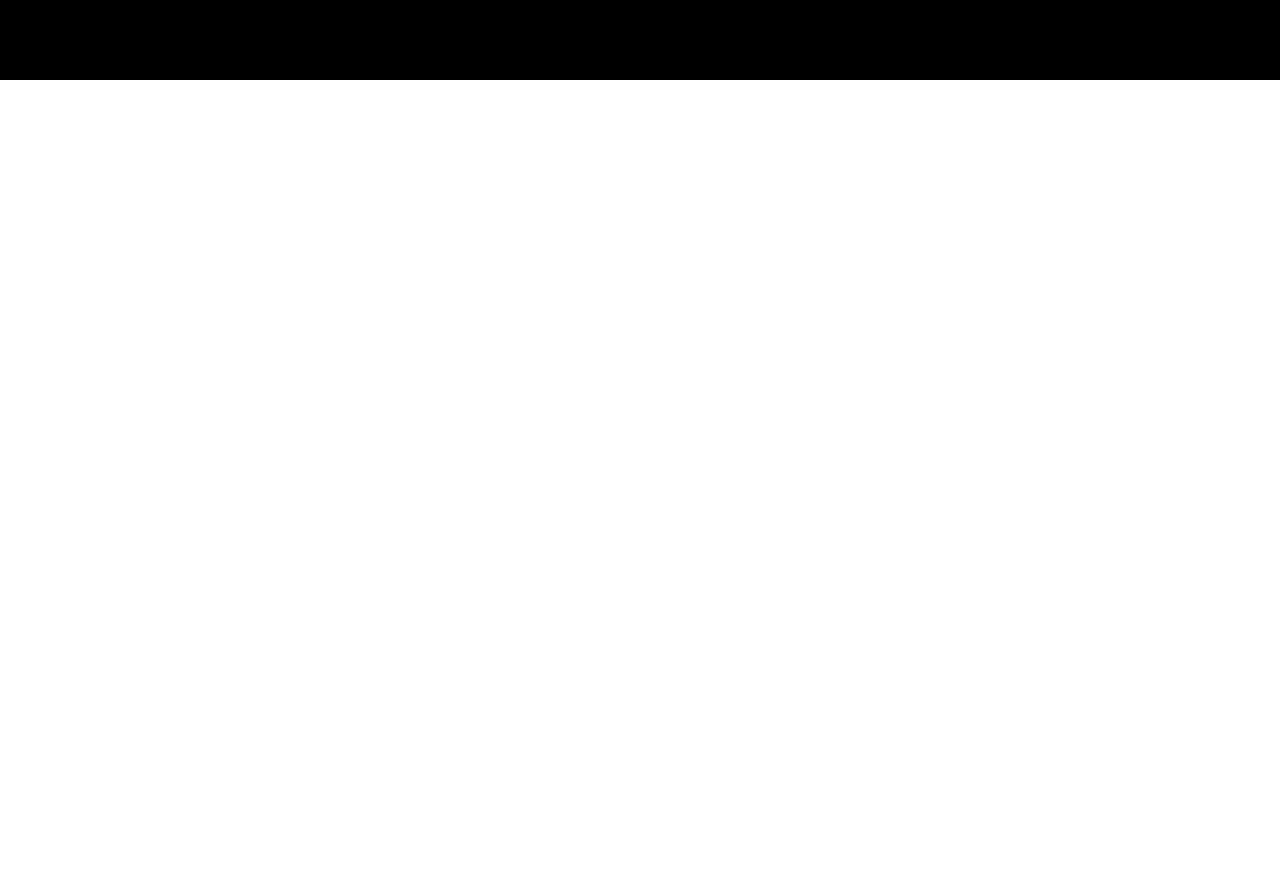
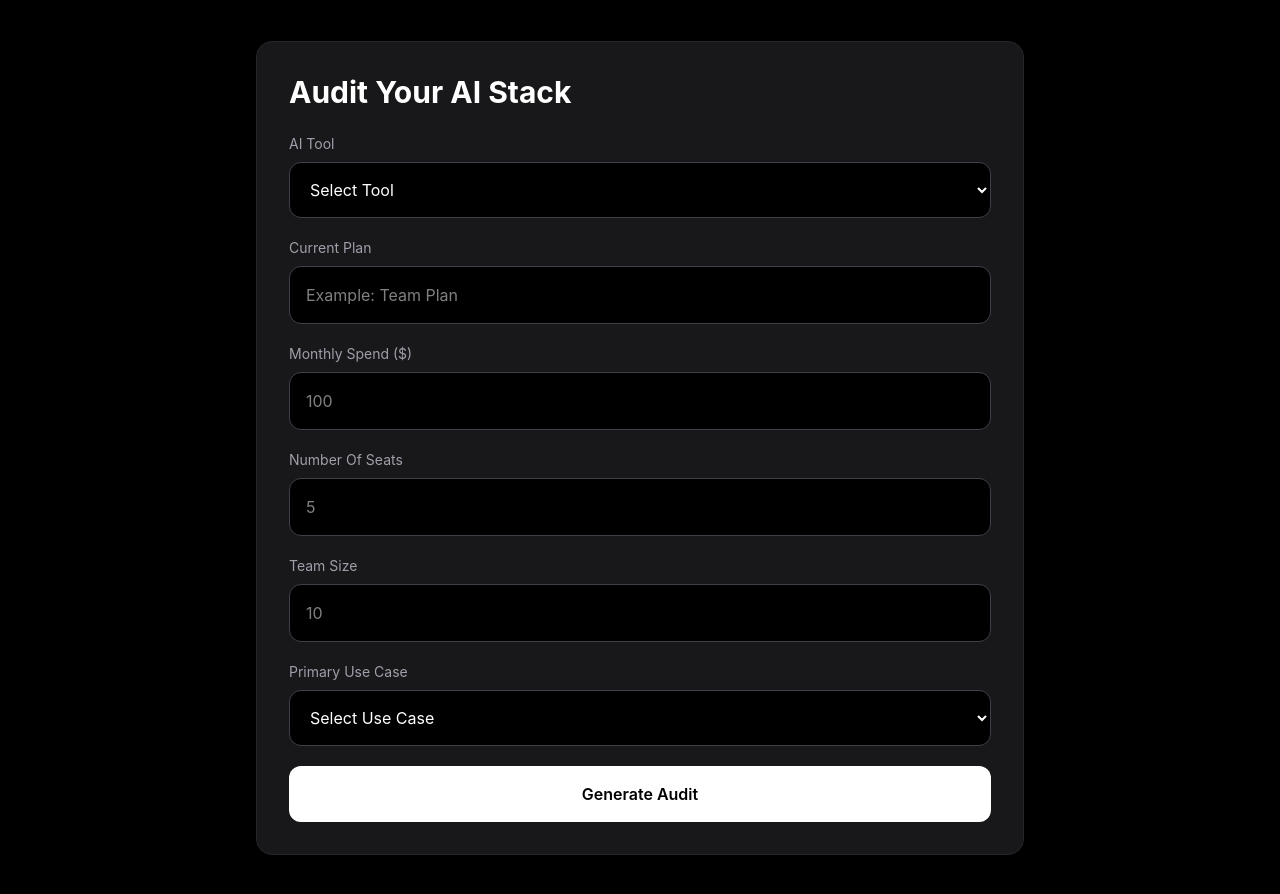
Before and after one commit to nikhilchavan2004/AIStackAudit, a React (Vite) app in the folder client/: page / in a window 1280 px wide. Shown: the part 720-1614 px from the top of the page. Before the commit the page ends 800 px from the top, so only its background shows below. Built offline with nearby package versions, Linux system fonts and the light colour scheme.

Commit message:
feat: build audit input form with local storage persistence

```diff
--- /dev/null
+++ b/client/src/components/AuditForm.jsx
@@ -0,0 +1,184 @@
+import { useState, useEffect } from "react";
+
+const AuditForm = () => {
+
+  const [formData, setFormData] = useState({
+    tool: "",
+    plan: "",
+    spend: "",
+    seats: "",
+    teamSize: "",
+    useCase: "",
+  });
+
+  // Load localStorage data
+  useEffect(() => {
+    const savedData = localStorage.getItem("auditForm");
+
+    if (savedData) {
+      setFormData(JSON.parse(savedData));
+    }
+  }, []);
+
+  // Save to localStorage
+  useEffect(() => {
+    localStorage.setItem("auditForm", JSON.stringify(formData));
+  }, [formData]);
+
+  const handleChange = (e) => {
+    setFormData({
+      ...formData,
+      [e.target.name]: e.target.value,
+    });
+  };
+
+  const handleSubmit = (e) => {
+    e.preventDefault();
+
+    console.log(formData);
+  };
+
+  return (
+    <div className="max-w-3xl mx-auto bg-zinc-900 p-8 rounded-2xl border border-zinc-800">
+
+      <h2 className="text-3xl font-bold mb-6">
+        Audit Your AI Stack
+      </h2>
+
+      <form
+        onSubmit={handleSubmit}
+        className="space-y-5"
+      >
+
+        {/* TOOL */}
+
+        <div>
+          <label className="block mb-2 text-sm text-zinc-400">
+            AI Tool
+          </label>
+
+          <select
+            name="tool"
+            value={formData.tool}
+            onChange={handleChange}
+            className="w-full p-4 rounded-xl bg-black border border-zinc-700 outline-none"
+          >
+            <option value="">Select Tool</option>
+
+            <option>ChatGPT</option>
+            <option>Claude</option>
+            <option>Cursor</option>
+            <option>GitHub Copilot</option>
+            <option>Gemini</option>
+
+          </select>
+        </div>
+
+        {/* PLAN */}
+
+        <div>
+          <label className="block mb-2 text-sm text-zinc-400">
+            Current Plan
+          </label>
+
+          <input
+            type="text"
+            name="plan"
+            placeholder="Example: Team Plan"
+            value={formData.plan}
+            onChange={handleChange}
+            className="w-full p-4 rounded-xl bg-black border border-zinc-700 outline-none"
+          />
+        </div>
+
+        {/* MONTHLY SPEND */}
+
+        <div>
+          <label className="block mb-2 text-sm text-zinc-400">
+            Monthly Spend ($)
+          </label>
+
+          <input
+            type="number"
+            name="spend"
+            placeholder="100"
+            value={formData.spend}
+            onChange={handleChange}
+            className="w-full p-4 rounded-xl bg-black border border-zinc-700 outline-none"
+          />
+        </div>
+
+        {/* SEATS */}
+
+        <div>
+          <label className="block mb-2 text-sm text-zinc-400">
+            Number Of Seats
+          </label>
+
+          <input
+            type="number"
+            name="seats"
+            placeholder="5"
+            value={formData.seats}
+            onChange={handleChange}
+            className="w-full p-4 rounded-xl bg-black border border-zinc-700 outline-none"
+          />
+        </div>
+
+        {/* TEAM SIZE */}
+
+        <div>
+          <label className="block mb-2 text-sm text-zinc-400">
+            Team Size
+          </label>
+
+          <input
+            type="number"
+            name="teamSize"
+            placeholder="10"
+            value={formData.teamSize}
+            onChange={handleChange}
+            className="w-full p-4 rounded-xl bg-black border border-zinc-700 outline-none"
+          />
+        </div>
+
+        {/* USE CASE */}
+
+        <div>
+          <label className="block mb-2 text-sm text-zinc-400">
+            Primary Use Case
+          </label>
+
+          <select
+            name="useCase"
+            value={formData.useCase}
+            onChange={handleChange}
+            className="w-full p-4 rounded-xl bg-black border border-zinc-700 outline-none"
+          >
+            <option value="">Select Use Case</option>
+
+            <option>Coding</option>
+            <option>Writing</option>
+            <option>Research</option>
+            <option>Data Analysis</option>
+            <option>Mixed</option>
+
+          </select>
+        </div>
+
+        {/* BUTTON */}
+
+        <button
+          type="submit"
+          className="w-full bg-white text-black py-4 rounded-xl font-semibold hover:bg-gray-200 transition"
+        >
+          Generate Audit
+        </button>
+
+      </form>
+
+    </div>
+  );
+};
+
+export default AuditForm;
--- a/client/src/pages/Home.jsx
+++ b/client/src/pages/Home.jsx
@@ -1,11 +1,19 @@
 import Navbar from "../components/Navbar";
 import Hero from "../components/Hero";
+import AuditForm from "../components/AuditForm";
 
 const Home = () => {
   return (
     <div className="bg-black min-h-screen text-white">
+
       <Navbar />
+
       <Hero />
+
+      <div className="px-6 pb-20">
+        <AuditForm />
+      </div>
+
     </div>
   );
 };
```
